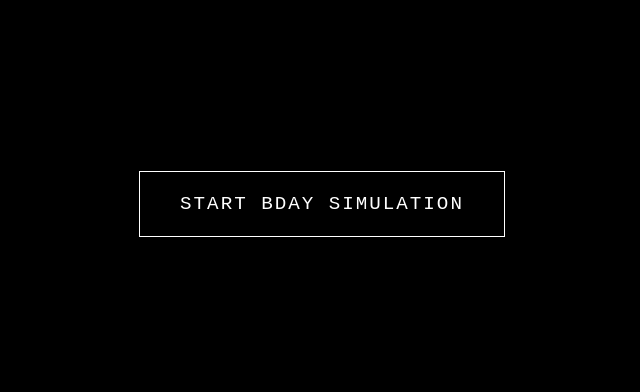
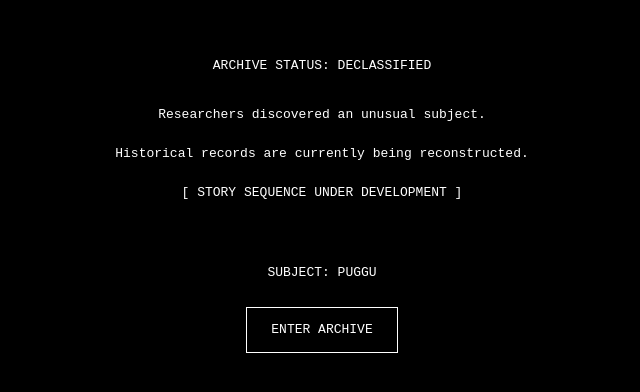
Before and after one commit to anjalikumaripandey2009-oss/puggu-archive, a Next.js app: page /intro in a window 1280 px wide. Shown: the part 196-588 px from the top of the page, without its empty margins (318-958 px from the left). Built offline with nearby package versions, Linux system fonts and the light colour scheme.

Commit message:
Added intro page

```diff
--- a/app/intro/page.js
+++ b/app/intro/page.js
@@ -1,6 +1,6 @@
 import Link from "next/link";
 
-export default function Home() {
+export default function Intro() {
   return (
     <main
       style={{
@@ -8,24 +8,47 @@
         background: "black",
         color: "white",
         display: "flex",
+        flexDirection: "column",
         justifyContent: "center",
         alignItems: "center",
         fontFamily: "monospace",
+        textAlign: "center",
+        padding: "20px",
       }}
     >
+      <h3>ARCHIVE STATUS: DECLASSIFIED</h3>
+
+      <div style={{ maxWidth: "700px", marginTop: "30px" }}>
+        <p>Researchers discovered an unusual subject.</p>
+
+        <br />
+
+        <p>
+          Historical records are currently being reconstructed.
+        </p>
+
+        <br />
+
+        <p>[ STORY SEQUENCE UNDER DEVELOPMENT ]</p>
+      </div>
+
+      <div style={{ marginTop: "60px" }}>
+        <h1>SUBJECT: PUGGU</h1>
+
         <Link
-        href="/intro"
+          href="/archiveMap"
           style={{
-          padding: "18px 40px",
+            display: "inline-block",
+            marginTop: "25px",
+            padding: "12px 24px",
             border: "1px solid white",
             color: "white",
             textDecoration: "none",
-          fontSize: "1.2rem",
-          letterSpacing: "2px",
           }}
         >
-        START BDAY SIMULATION
+          ENTER ARCHIVE
         </Link>
+      </div>
     </main>
   );
 }
--- a/app/page.js
+++ b/app/page.js
@@ -9,6 +9,7 @@
         display: "flex",
         justifyContent: "center",
         alignItems: "center",
+        fontFamily: "monospace",
       }}
     >
       <Link
@@ -18,7 +19,6 @@
           textDecoration: "none",
           border: "1px solid white",
           padding: "18px 36px",
-          fontFamily: "monospace",
           fontSize: "1.2rem",
           letterSpacing: "2px",
         }}
```
Lines whose indentation alone changed are shown as unchanged.
